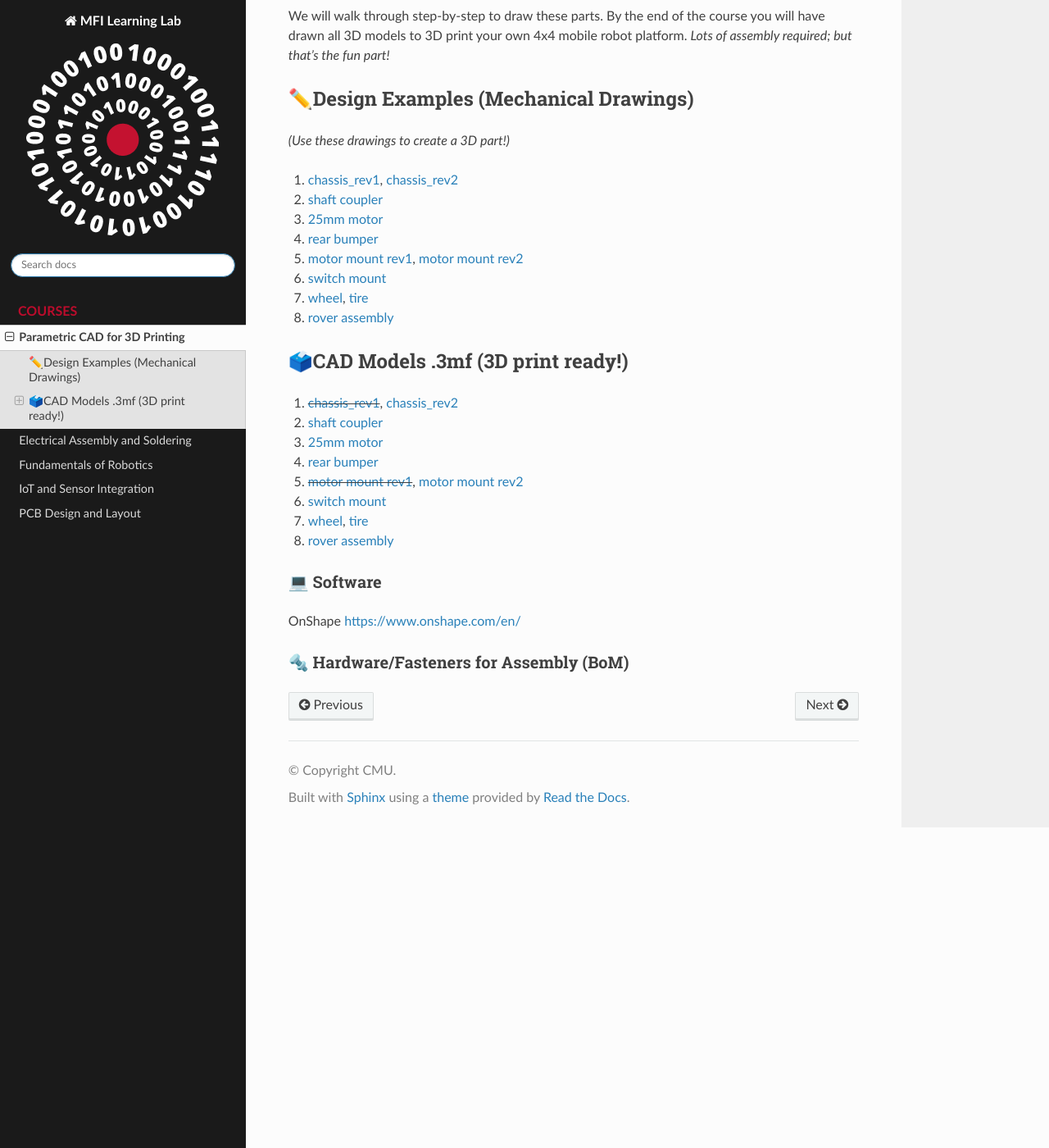
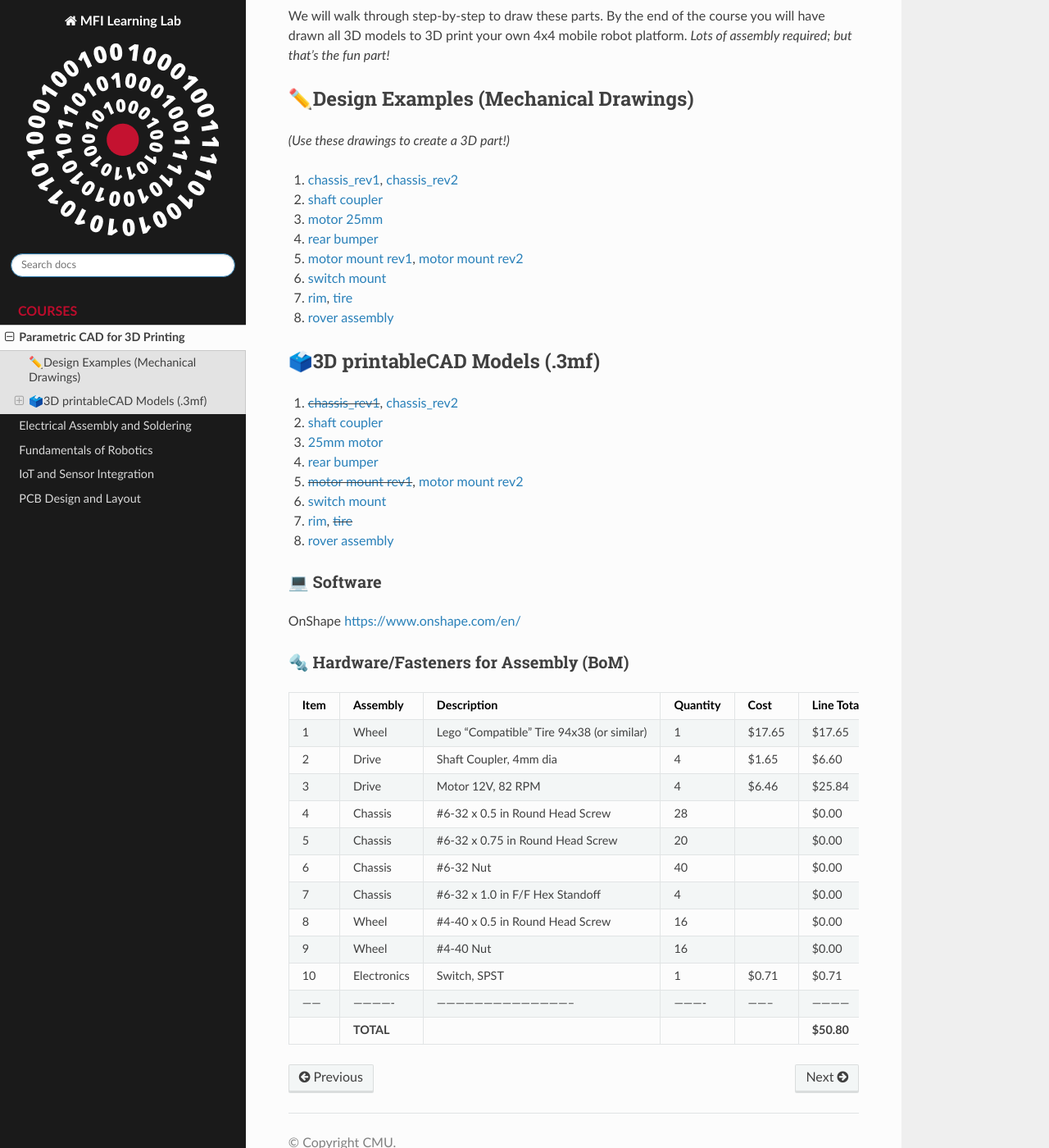
Before and after one commit to cmu-mfi/learninglab, a Sphinx documentation site: the page built from doc/courses/cad_for_3dp.md, in a window 1280 px wide and 1400 px high, scrolled down 963 px. Shown: the whole window at 82% size. Built offline with Sphinx 7.4.7 and the Read the Docs theme 3.1.0, drawn with Linux system fonts in a browser that asks for light colours.

Commit message:
table and updated drawings for 3D CAD

```diff
--- a/doc/courses/cad_for_3dp.md
+++ b/doc/courses/cad_for_3dp.md
@@ -14,22 +14,22 @@ We will walk through step-by-step to draw these parts. By the end of the course
 
 1. [chassis_rev1](../files/chassis_robo_rover_rev1.pdf), [chassis_rev2](../files/chassis_robo_rover_rev2.pdf)
 2. [shaft coupler](../files/motor_shaft_coupler_4mm.pdf)
-3. [25mm motor](../files/gear_motor_12v_25mm.pdf)
+3. [motor 25mm](../files/gear_motor_12_25mm_4mm_shaft.pdf)
 4. [rear bumper](../files/rear_bumper.pdf)
 5. [motor mount rev1](../files/gear_motor_mount_25mm_rev1.pdf), [motor mount rev2](../files/gear_motor_mount_25mm_rev2.pdf)
 7. [switch mount](../files/switch_mount_bumper.pdf)
-8. [wheel](), [tire]()
+8. [rim](../files/rim.pdf), [tire]()
 9. [rover assembly](../files/rover_assy.pdf)
 
 
-## 🗳️CAD Models .3mf (3D print ready!)
+## 🗳️3D printableCAD Models (.3mf)
 1. ~~[chassis_rev1]()~~, [chassis_rev2]()
 2. [shaft coupler]()
 3. [25mm motor]()
 4. [rear bumper]()
 5. ~~[motor mount rev1]()~~, [motor mount rev2]()
 6. [switch mount]()
-7. [wheel](), [tire]()
+7. [rim](), ~~[tire]()~~
 8. [rover assembly]()
 
 
@@ -37,3 +37,17 @@ We will walk through step-by-step to draw these parts. By the end of the course
 OnShape <https://www.onshape.com/en/>
 
 ### 🔩 Hardware/Fasteners for Assembly (BoM)
+| Item | Assembly    | Description                                | Quantity | Cost   | Line Total | Vendor Link                                                                 |
+|------|-------------|--------------------------------------------|----------|--------|------------|-----------------------------------------------------------------------------|
+| 1    | Wheel       | Lego "Compatible" Tire 94x38 (or similar)  | 1        | $17.65 | $17.65     | [aliexpress](https://www.aliexpress.us/item/3256808684598937.html)          |
+| 2    | Drive       | Shaft Coupler, 4mm dia                     | 4        | $1.65  | $6.60      | [aliexpress](https://www.aliexpress.us/item/3256805863207590.html)          |
+| 3    | Drive       | Motor 12V, 82 RPM                          | 4        | $6.46  | $25.84     | [aliexpress](https://www.aliexpress.us/item/3256806026937992.html)          |
+| 4    | Chassis     | #6-32 x 0.5 in Round Head Screw            | 28       |        | $0.00      | mcmaster                                                                    |
+| 5    | Chassis     | #6-32 x 0.75 in Round Head Screw           | 20       |        | $0.00      | mcmaster                                                                    |
+| 6    | Chassis     | #6-32 Nut                                  | 40       |        | $0.00      | mcmaster                                                                    |
+| 7    | Chassis     | #6-32 x 1.0 in F/F Hex Standoff            | 4        |        | $0.00      | mcmaster                                                                    |
+| 8    | Wheel       | #4-40 x 0.5 in Round Head Screw            | 16       |        | $0.00      | mcmaster                                                                    |
+| 9    | Wheel       | #4-40 Nut                                  | 16       |        | $0.00      | mcmaster                                                                    |
+| 10   | Electronics | Switch, SPST                               | 1        | $0.71  | $0.71      | [digikey](https://www.digikey.com/en/products/detail/e-switch/RA11131121/2720267) |
+|------|-------------|--------------------------------------------|----------|--------|------------|-----------------------------------------------------------------------------|
+|      | **TOTAL**   |                                            |          |        | **$50.80** |                                                                             |
```
Also changed, not shown: 3 other files.
